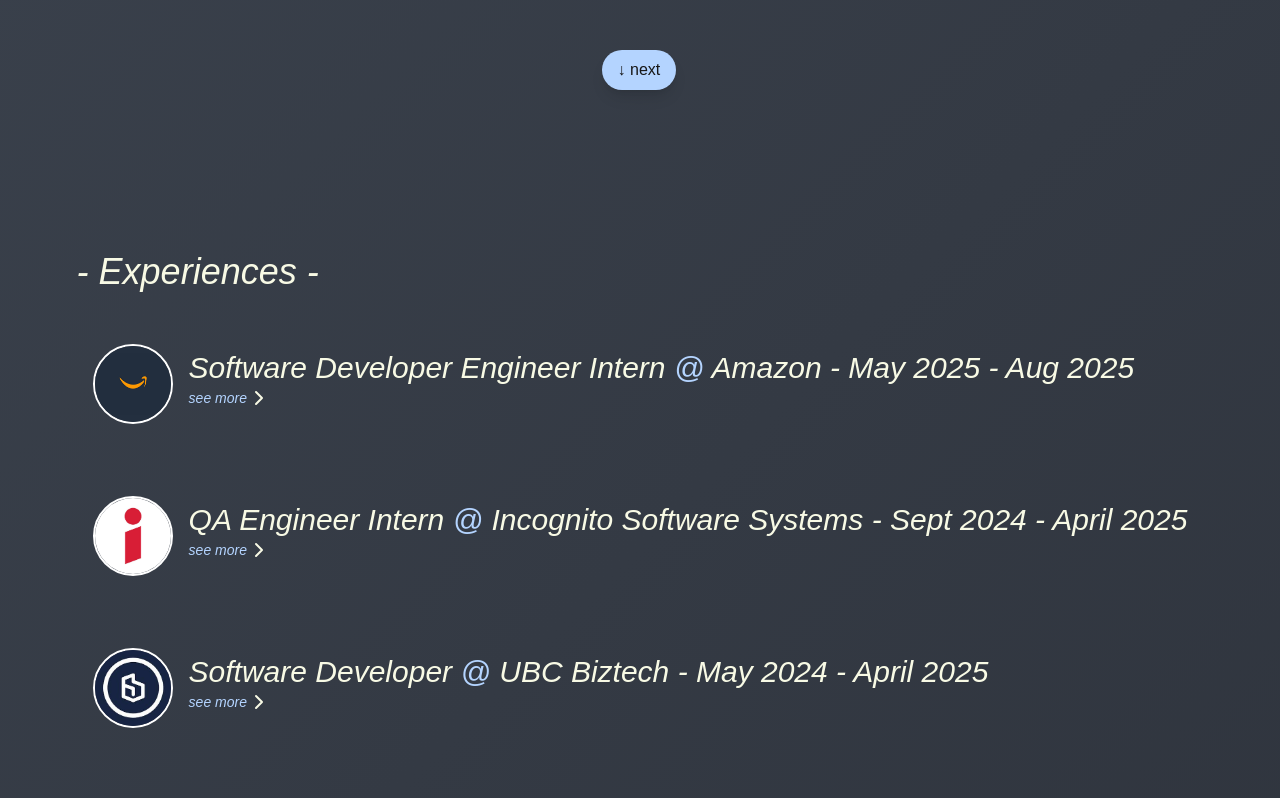
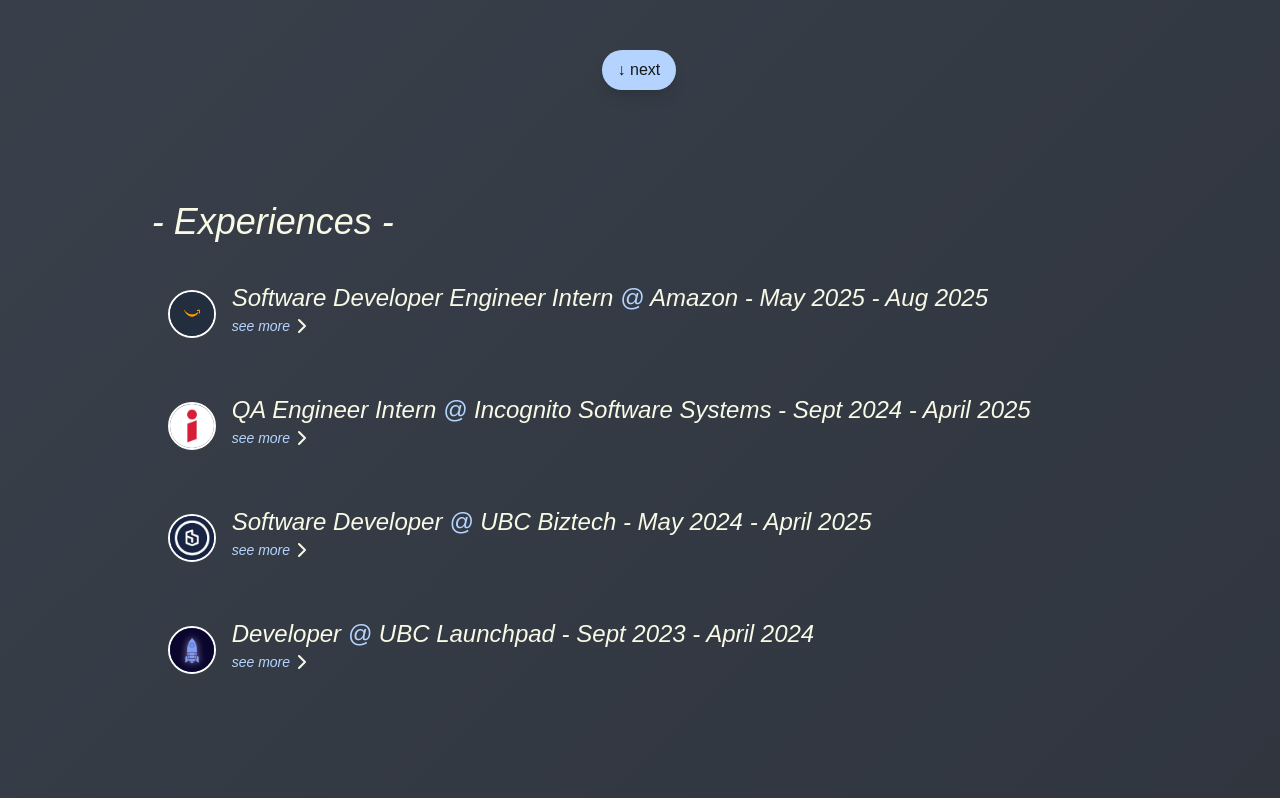
Before and after one commit to m20arcusk/m20arcusk.github.io, a Next.js app: page / in a window 1280 px wide. Shown: the part 680-1478 px from the top of the page. Built offline with nearby package versions, Linux system fonts and the light colour scheme.

Commit message:
fixing sizing issues

```diff
--- a/package.json
+++ b/package.json
@@ -10,7 +10,7 @@
   },
   "dependencies": {
     "framer-motion": "^12.0.6",
-    "next": "15.1.6",
+    "next": "^15.1.6",
     "react": "^19.0.0",
     "react-dom": "^19.0.0"
   },
--- a/src/app/components/experience-card.tsx
+++ b/src/app/components/experience-card.tsx
@@ -19,7 +19,7 @@
     };
 
     return (
-        <header className="flex flex-col items-center justify-center my-5 text-beige italic mx-10 sm:mx-5 px-3">
+        <header className="flex flex-col items-center justify-center my-2 text-beige italic mx-5 sm:mx-5 pl-3">
             <motion.div
                 initial={{ opacity: 0, y: 50 }}
                 whileInView={{ opacity: 1, y: 0 }}
@@ -36,9 +36,9 @@
                         alt="company-logo"
                         width={80}
                         height={80}
-                        className="rounded-full w-12 h-12 sm:w-20 sm:h-20 border border-white border-2"
+                        className="rounded-full w-12 h-12 sm:w-18 sm:h-18 border border-white border-2"
                     />
-                    <div className="text-lg sm:text-3xl font-light mb-2 font-montserrat ml-4">
+                    <div className="text-lg sm:text-2xl font-light mb-2 font-montserrat ml-4">
                         {props.role} <span className="text-light-blue font-montserrat">@</span> {props.company} {props.date}
                         {/* Toggle Arrow */}
                         <div className="flex items-center">
--- a/src/app/components/experiencesSection.tsx
+++ b/src/app/components/experiencesSection.tsx
@@ -3,10 +3,10 @@
 
 export default function Experiences() {
     return (
-        <section id="experiences" className="min-h-screen py-[100px] sm:pb-8">
+        <section id="experiences" className="min-h-screen py-[50px] items-center sm:pb-8">
 
             <div className="flex items-center my-8">
-                <span className="mx-4 text-4xl italic text-beige"> - Experiences - </span>
+                <span className="ml-4 text-4xl italic text-beige"> - Experiences - </span>
             </div>
             <div className="flex flex-col items-start gap-4">
                 <ExperienceCard
--- a/src/app/components/header.tsx
+++ b/src/app/components/header.tsx
@@ -11,7 +11,7 @@
             if (window.innerWidth < 640) { // 'sm' breakpoint in Tailwind (640px)
                 setHoverScale(1.0);
             } else {
-                setHoverScale(1.3);
+                setHoverScale(1.0);
             }
         };
 
@@ -58,9 +58,9 @@
                 </motion.div>
             </div>
             <motion.div
-                className="absolute top-0 left-[37%] sm:left-[45%] text-[8rem]"
+                className="absolute top-0 left-[37%] sm:left-[45%] text-[7rem]"
                 initial={{ y: -200, rotate: 180 }} // Starts rotated upside down
-                animate={{ y: isHover ? -75 : -200, rotate: 180 }} // Moves down while staying rotated
+                animate={{ y: isHover ? -65 : -200, rotate: 180 }} // Moves down while staying rotated
                 transition={{ duration: 0.5, ease: "easeInOut" }} // Slower animation
                 onMouseEnter={() => setIsHover(true)}
                 onMouseLeave={() => setIsHover(false)}
--- a/src/app/components/projectsSection.tsx
+++ b/src/app/components/projectsSection.tsx
@@ -3,7 +3,7 @@
 
 export default function Projects() {
     return (
-        <section id="projects" className="min-h-screen py-[100px]">
+        <section id="projects" className="min-h-screen items-center py-[50px]">
             <div className="flex items-center my-8">
                 <span className="mx-4 text-4xl italic text-beige"> - Projects - </span>
             </div>
--- a/src/app/components/scrollButton.tsx
+++ b/src/app/components/scrollButton.tsx
@@ -39,7 +39,7 @@
     return (
         <motion.button
             onClick={scrollToSection}
-            className={`absolute transform hidden sm:block left-[43%] sm:left-[47%] translate-x-1/2 bg-light-blue text-gray px-4 py-2 rounded-full shadow-lg ${className}`}
+            className={`absolute transform left-[43%] sm:left-[47%] translate-x-1/2 bg-light-blue text-gray px-4 py-2 rounded-full shadow-lg ${className}`}
             initial={{ opacity: 0, y: 10 }}
             animate={{ opacity: visible ? 1 : 0, y: visible ? 10 : 20 }}
             transition={{ duration: 0.3 }}
--- a/src/app/layout.tsx
+++ b/src/app/layout.tsx
@@ -24,6 +24,9 @@
 }>) {
   return (
     <html lang="en">
+      <head>
+        <meta name="viewport" content="width=device-width, initial-scale=1.0" />
+      </head>
       <body
         className={`${geistSans.variable} ${geistMono.variable} antialiased`}
       >
--- a/src/app/page.tsx
+++ b/src/app/page.tsx
@@ -9,8 +9,8 @@
   return (
     <motion.div
       className="min-h-screen w-full"
-            initial={{ opacity: 0 }}
-            animate={{ opacity: 1 }}
+      initial={{ opacity: 0, scale: 1.0 }}
+      animate={{ opacity: 1, scale: 1.0 }}
       transition={{ duration: 1 }}
       style={{
         background: "linear-gradient(135deg, #282c34, #404854, #282c34)",
@@ -18,12 +18,16 @@
         animation: "gradientShift 20s ease infinite"
       }}
     >
-      <div className="items-center justify-items-center min-h-screen pb-10 font-raleway font-domine font-montserrat font-outfit">
+
+      <motion.div
+        className="items-center justify-items-center min-h-screen pb-10 font-raleway font-domine font-montserrat font-outfit">
         <Header />
         <ScrollDownButton targetId="experiences" label="↓ next" sectionId="experiences" className="top-[90%]" />
+        <div className="pl-0 sm:pl-[10%]">
           <Experiences />
           <Projects />
         </div>
       </motion.div>
+    </motion.div>
   );
 }
```
Also changed, not shown: 1 other file (tests, documents, lock files or other folders). Lines whose indentation alone changed are shown as unchanged.
